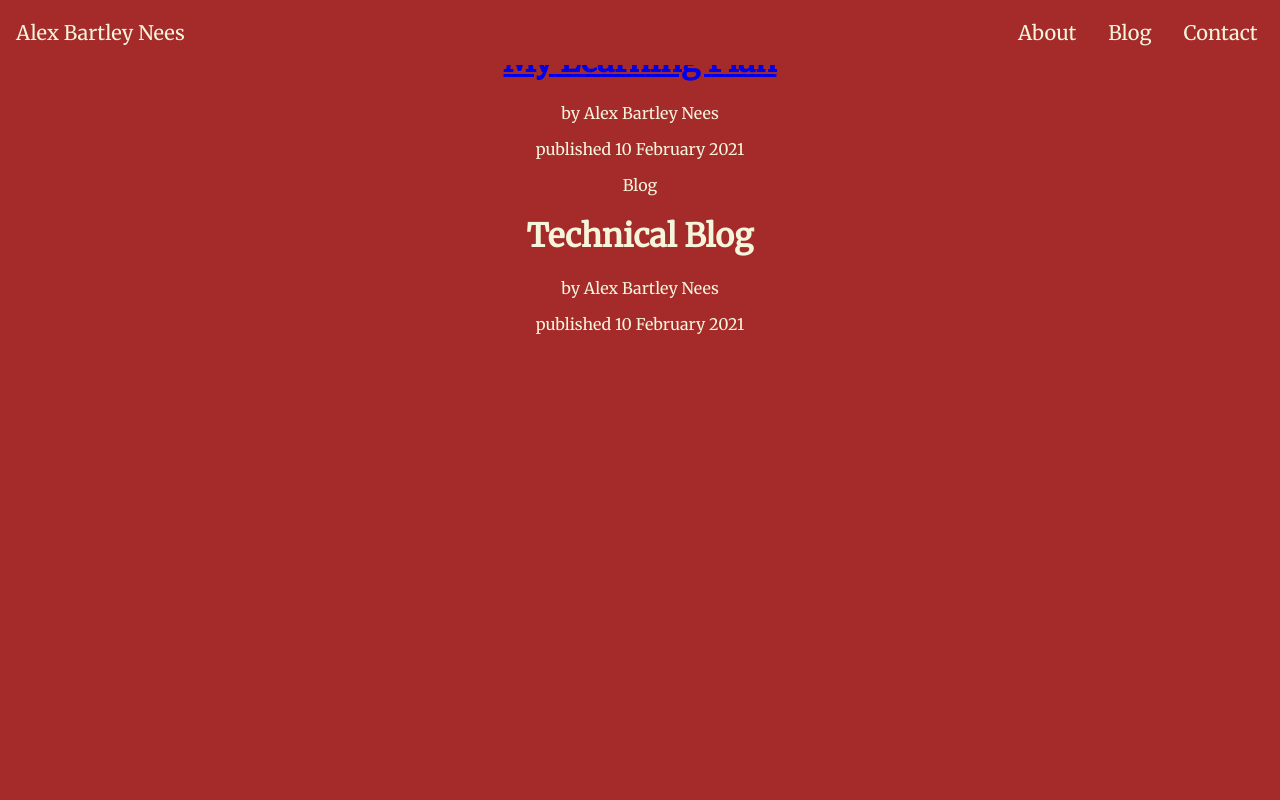
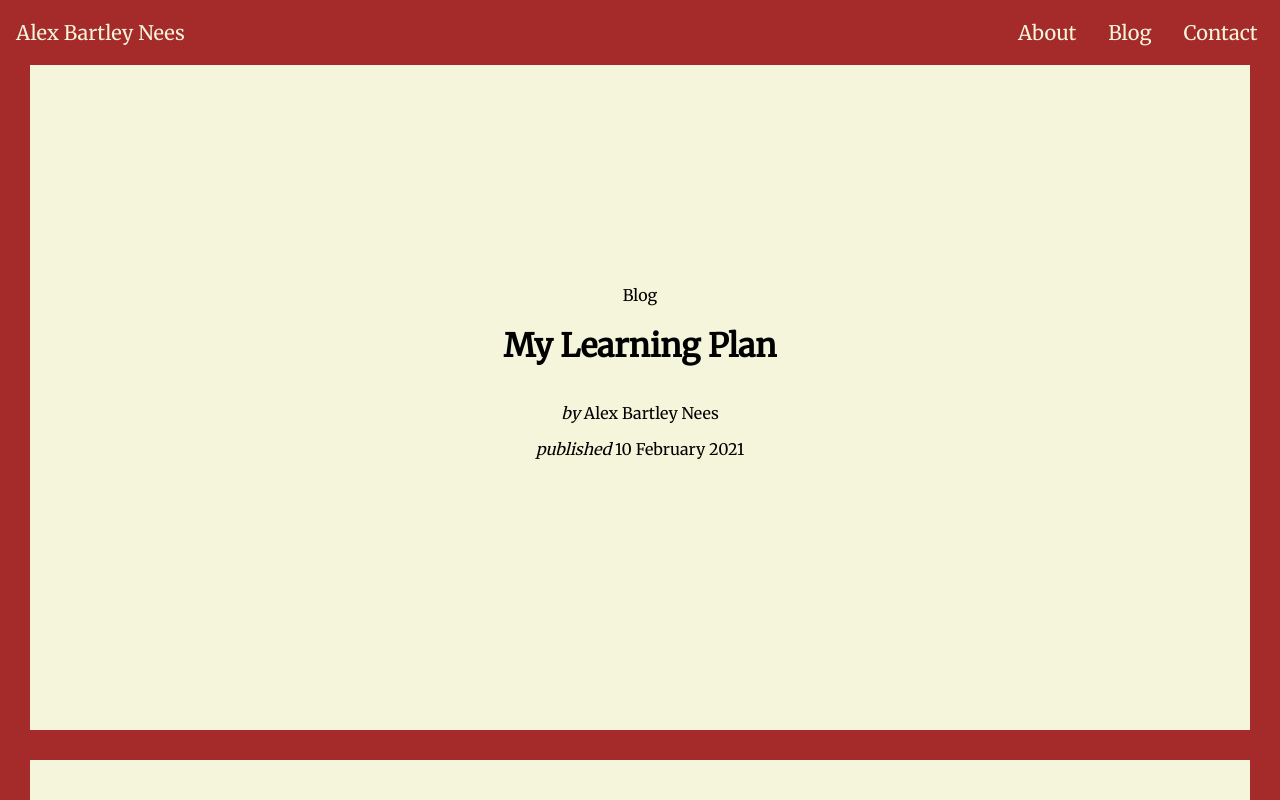
Before and after one commit to alex-bartleynees/alex-bartleynees, a plain HTML site: page blog/blogpage.html in a window 1280 px wide. Shown: the top 800 px of the page. Drawn offline with Linux system fonts and the light colour scheme.

Commit message:
Modify html&css for blogpage

```diff
--- a/styles/main.css
+++ b/styles/main.css
@@ -83,3 +83,46 @@ footer {
     padding: 0;
     text-align: center;
 }
+
+.blog1 {
+    width: auto;
+    height: 700px;
+    background-color: beige;
+    color: black;
+    display: flex;
+    flex-direction: column;
+    margin: 30px;
+}
+
+
+
+.blogname {
+    height: 100%;
+    width: 100%;
+    display: flex;
+    flex-direction: column;
+    justify-content: center;
+    text-align: center;
+    align-items: center;
+
+}
+
+.blogname a {
+    text-decoration: none;
+    color: black;
+}
+
+.blog2 {
+    width: auto;
+    height: 700px;
+    background-color: beige;
+    color: black;
+    display: flex;
+    flex-direction: column;
+    margin: 30px;
+
+}
+
+.container span {
+    font-style: italic;
+}
```
Also changed, not shown: index.html (+1 -1 lines).
